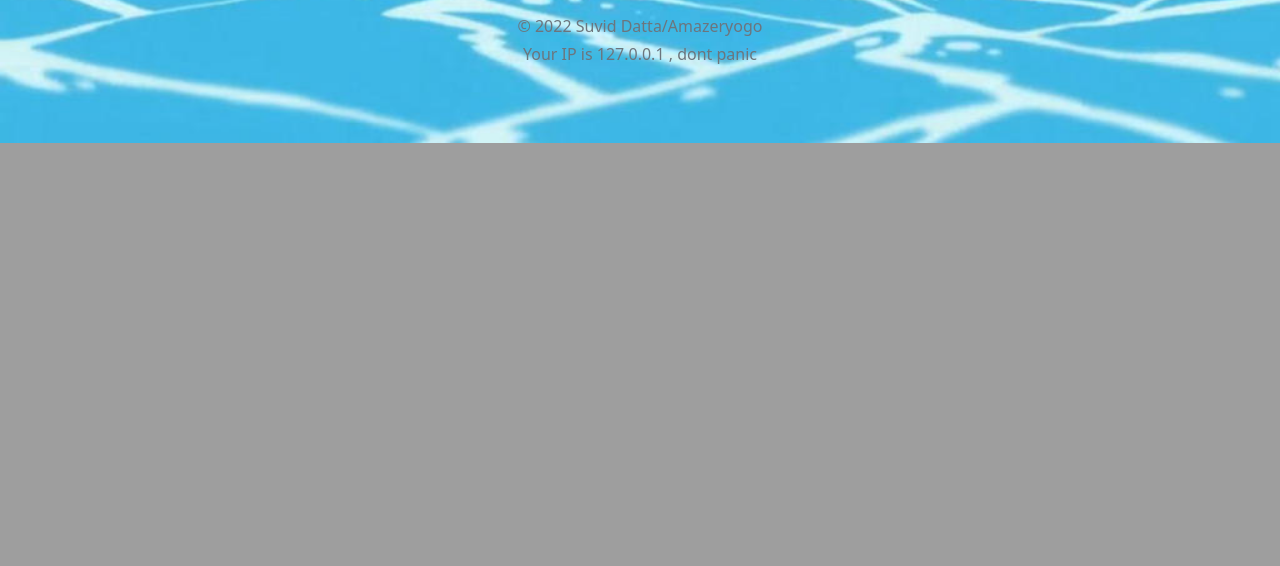
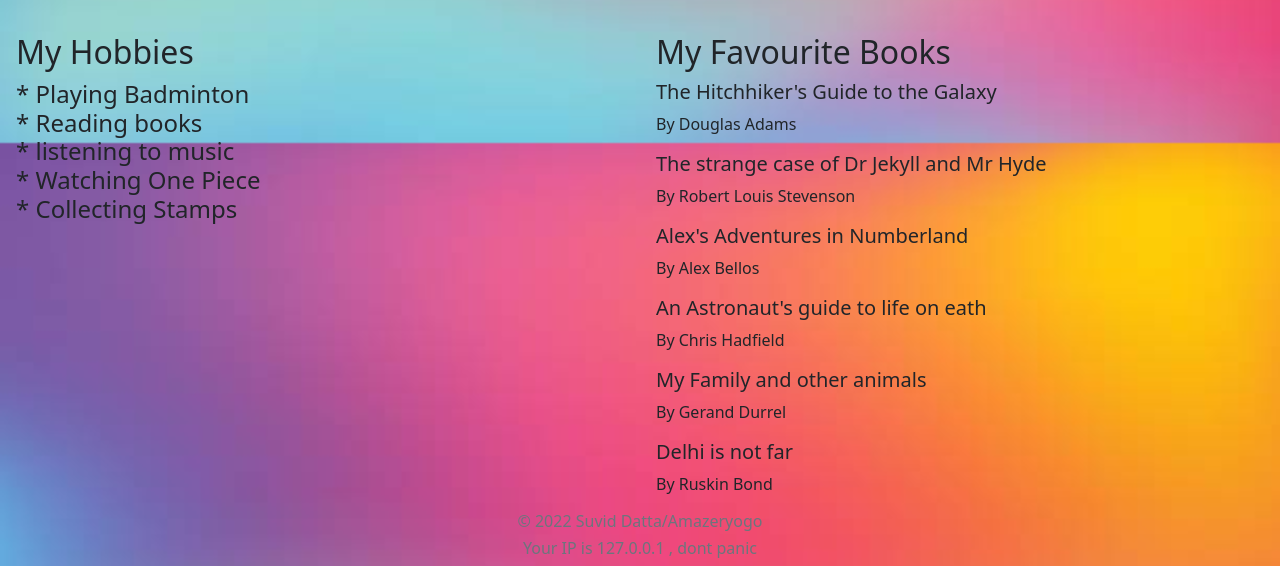
Before and after one commit to Amazeryogo/amazeryogo.in, a Flask app: page / in a window 1280 px wide. Shown: the part 657-1223 px from the top of the page. Before the commit the page ends 800 px from the top, so only its background shows below. Run offline with Flask 2, Linux system fonts and the light colour scheme; some libraries are stand-ins or nearby versions.

Commit message:
I pull up with the pocket rocket

```diff
--- a/src/links.py
+++ b/src/links.py
@@ -22,4 +22,7 @@ favbooks = {
            }, {
                "name": "My Family and other animals",
                "author": "By Gerand Durrel"
+           }, {
+               "name": "Delhi is not far",
+               "author": " By Ruskin Bond"
            }
--- a/src/templates/index.html
+++ b/src/templates/index.html
@@ -7,7 +7,7 @@
 
     <title>Amazeryogo's Website</title>
       <style>
-          body {background-image: url('static/onepiece.jpg');   background-attachment: fixed;
+          body {background-image: url('static/background.jpg');   background-attachment: fixed;
   background-size: 100% 100%;
  background-repeat: no-repeat;}
           .test a{padding:10px;}
@@ -51,9 +51,7 @@
       </style>
   </head>
   <body>
-    <nav class="navbar navbar-dark bg-info test">
-      <a class="nav-link" href="/projects">Projects</a>
-      <a class="nav-link" href="https://project-inspirations.herokuapp.com/">Old website</a>
+    <nav class="navbar navbar-transparent test">
       <a href="mailto:suvid.datta@gmail.com"><img src="static/gmail.png" width="40" height="40" alt="mail"></a>
       <a href="https://www.instagram.com/amazeryogo/"><img src="static/instagram.png" width="40" height="40" alt="instagram"></a>
       <a href="https://github.com/Amazeryogo"><img src="static/github.png" width="40" height="40" alt="github"></a>
@@ -88,6 +86,35 @@
   </div>
 </div>
     </div>
+
+    <div class="tost">
+    <div class="card-transparent" style="width: 50%; height: auto">
+    <div class="card-body">
+    <h2 class="card-title">My Hobbies</h2>
+    <h4 class="card-text">
+        * Playing Badminton <br/>
+        * Reading books <br/>
+        * listening to music <br/>
+        * Watching One Piece <br/>
+        * Collecting Stamps
+
+    </h4>
+  </div>
+    </div>
+  <div class="card-transparent" style="width: 50%; height: auto">
+  <div class="card-body">
+    <h2 class="card-title">My Favourite Books</h2>
+      {% for book in books %}
+    <h5 class="card-text">
+        {{ book.name }}
+    </h5>
+    <p class="card-text">
+        {{ book.author }}
+    </p>
+      {%  endfor %}
+  </div>
+</div>
+</div>
     <footer>
         <h6  class="text-muted" style="text-align: center">&copy; 2022 Suvid Datta/Amazeryogo</h6>
             <h6 class="text-muted" style="text-align: center">Your IP is {{ip}} , dont panic</h6>
```
Also changed, not shown: src/static/background.jpg (added).
